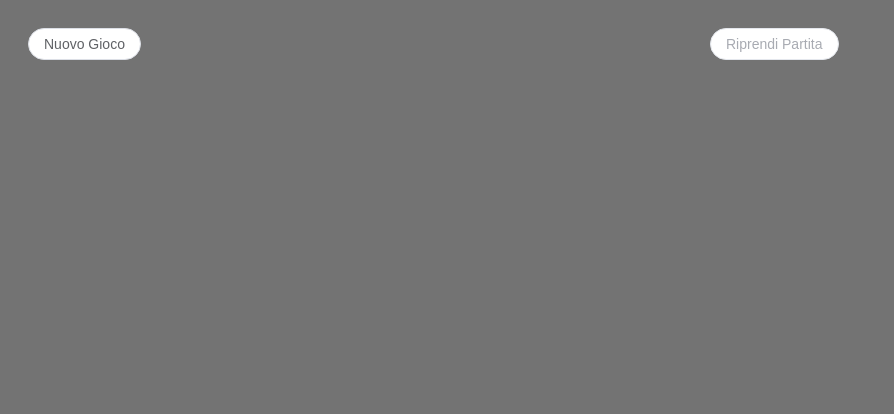
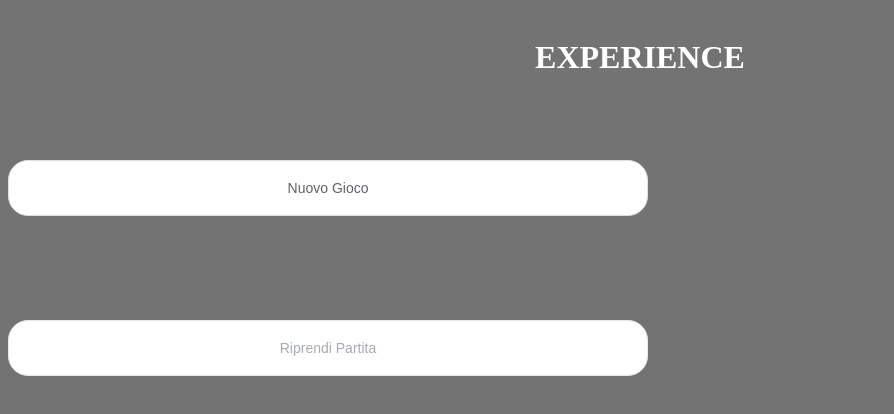
Before and after one commit to FedePiero/Gioco-Alcol, a Vue app in the folder experince-game/: page / in a window 1280 px wide. Shown: the top 414 px of the page, without its empty margins (0-894 px from the left). Built offline with nearby package versions, Linux system fonts and the light colour scheme.

Commit message:
Fix: restyle Home Page

```diff
--- a/experince-game/src/views/Home.vue
+++ b/experince-game/src/views/Home.vue
@@ -1,10 +1,21 @@
 <template>
   <el-row :gutter="100">
-    <el-col :xs="24" :sm="24" :md="12" :lg="12" :xl="12">
-      <el-button round @click="$router.push('Start')">Nuovo Gioco</el-button>
+    <el-col :span="24">
+      <h1 style="color: white" class="center-text">EXPERIENCE</h1>
     </el-col>
-    <el-col :xs="24" :sm="24" :md="12" :lg="12" :xl="12">
-      <el-button round  @click="$router.push('Game')" :disabled="getResumeGame()">Riprendi Partita</el-button>
+    <el-col :xs="24" :sm="24" :md="12" :lg="12" :xl="12" class="center-button">
+        <el-button class="firstButton" round @click="$router.push('Start')"
+        >Nuovo Gioco</el-button
+      >
+    </el-col>
+    <el-col :xs="24" :sm="24" :md="12" :lg="12" :xl="12" class="center-button">
+      <el-button
+        class="secondButton"
+        round
+        @click="$router.push('Game')"
+        :disabled="getResumeGame()"
+        >Riprendi Partita</el-button
+      >
     </el-col>
   </el-row>
 </template>
@@ -25,7 +36,26 @@ export default {
 }
 </script>
 <style scoped>
-.el-button {
-  margin: 20px;
+.center-text {
+  margin-left: auto;
+  margin-right: auto;
+  padding: 10px;
+  text-align: center;
+}
+.center-button{
+  position: fixed;
+  margin-left: auto;
+  margin-right: auto;
+}
+.firstButton {
+  top: 20%;
+}
+.secondButton {
+  top: 40%;
+}
+.el-button{
+  height: 7%;
+  width: 50%;
+  position: fixed;
 }
 </style>
```
